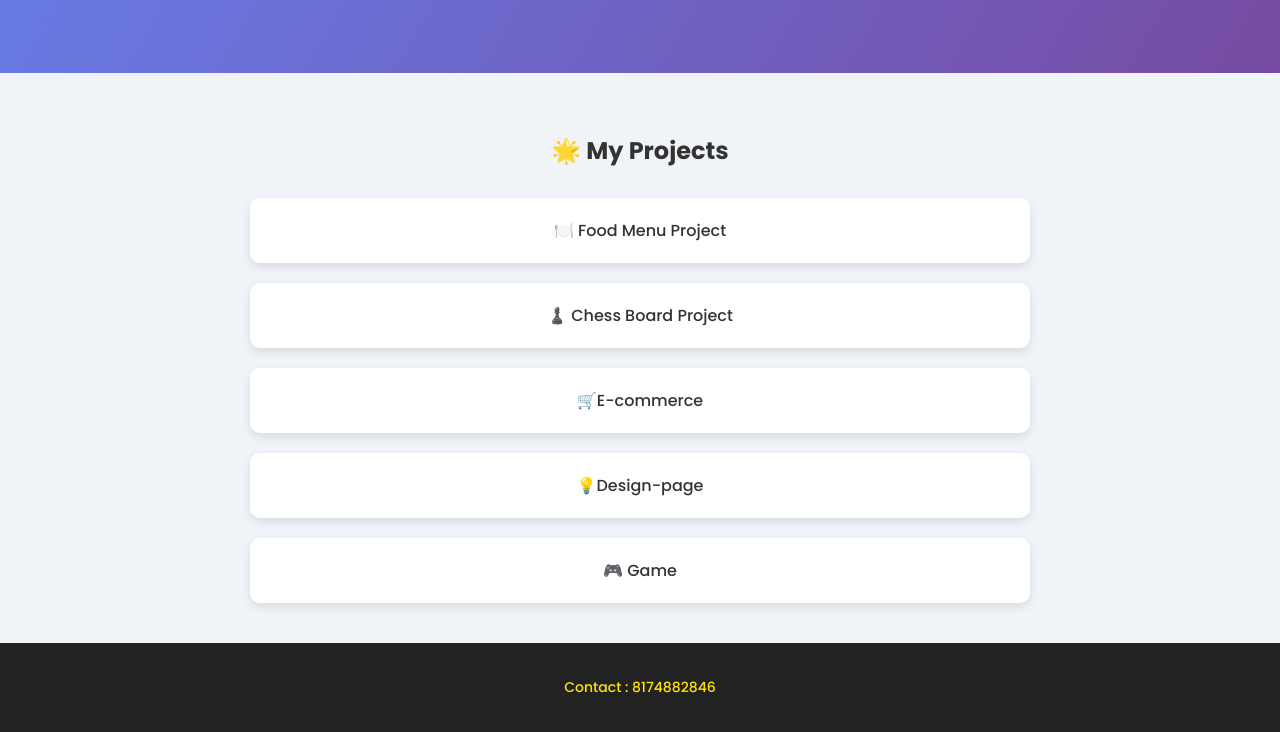
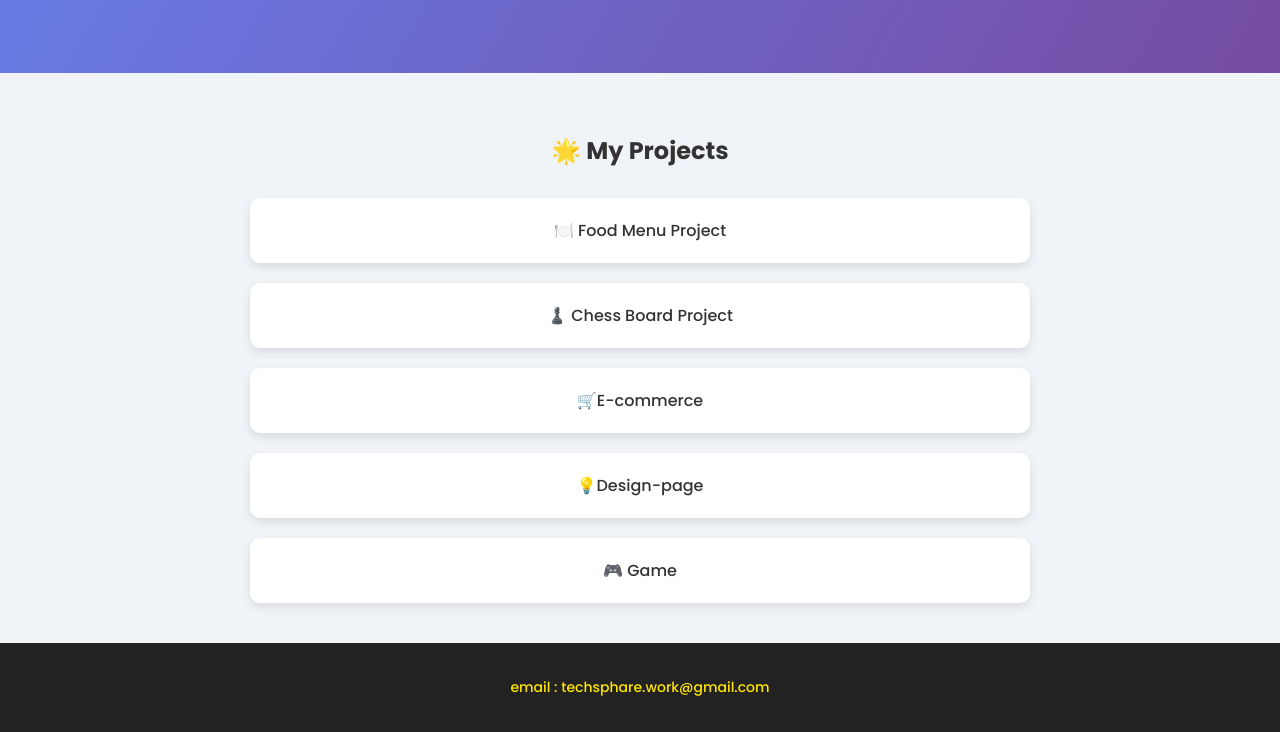
Before and after one commit to thedevhub-page/Portfolio, a plain HTML site: page index.html in a window 1280 px wide. Shown: the part 204-936 px from the top of the page. Drawn offline with Linux system fonts and the light colour scheme.

Commit message:
Update index.html

```diff
--- a/index.html
+++ b/index.html
@@ -102,7 +102,7 @@ footer  {
   </section>
 
   <footer>
-    <p>Contact : 8174882846<br>
+    <p>email : techsphare.work@gmail.com<br>
   </footer>
 </body>
 </html>
```
